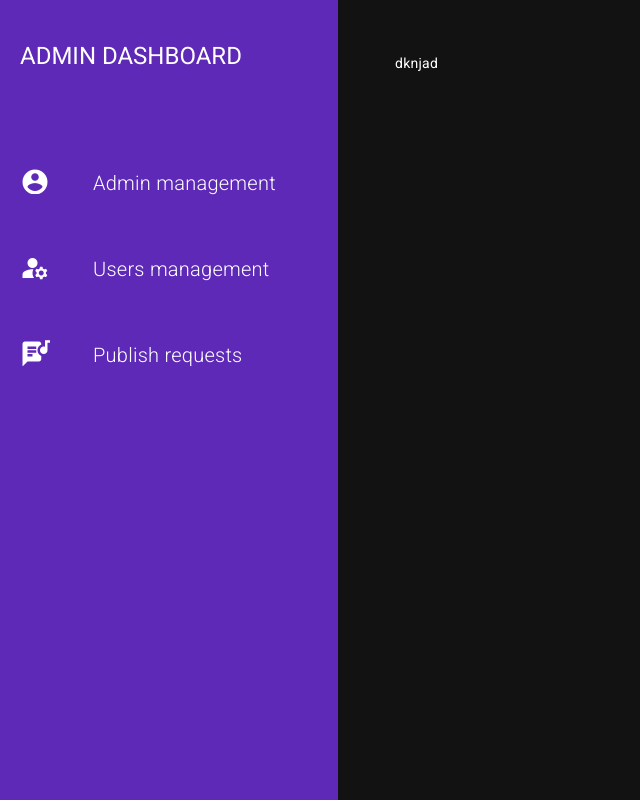
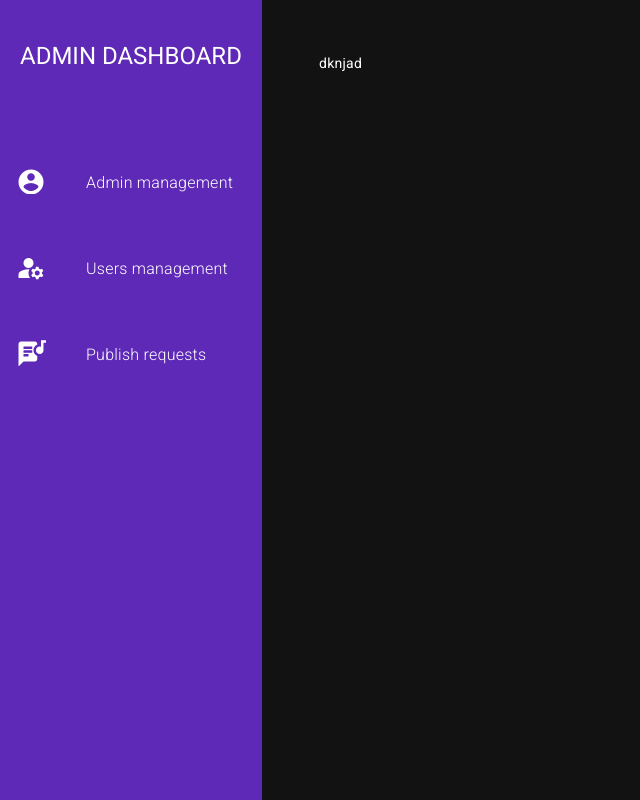
Before and after one commit to ltphat2204/cipherion, an Angular app in the folder src/admin/: page / in a window 1280 px wide. Shown: the whole page, without its empty margins (0-640 px from the left). Built offline with nearby package versions, Linux system fonts and the light colour scheme.

Commit message:
Add nav and search component

```diff
--- /dev/null
+++ b/src/admin/src/app/admin/view/view.component.html
@@ -0,0 +1 @@
+<app-search></app-search>
--- a/src/admin/src/app/app.component.html
+++ b/src/admin/src/app/app.component.html
@@ -1,22 +1,22 @@
 <div class="flex w-screen h-screen overflow-auto bg-background text-white">
-  <aside class="h-screen w-[338px] basis-navtab bg-foreground py-[40px] px-[20px]">
-    <h1 class="font-semibold text-2xl">ADMIN DASHBOARD</h1>
-    <nav class="pt-[52px] text-xl font-light">
-      <a class="flex gap-[43px] items-center pt-[24px] pb-[25px]">
+  <aside class="h-screen w-[338px] basis-navtab bg-foreground py-[40px]">
+    <a routerLink=""><h1 class="font-semibold text-2xl px-[20px]">ADMIN DASHBOARD</h1></a>
+    <nav class="pt-[52px] text-base font-light">
+      <a routerLink="admin" routerLinkActive="bg-background" class="flex gap-[40px] items-center pt-[24px] pb-[25px] px-4 hover:bg-purple-950">
         <div class="basis-[26px]"><mat-icon class="text-3xl block" aria-hidden="false" aria-label="Admin icon" fontIcon="account_circle"></mat-icon></div>
         <div>Admin management</div>
       </a>
-      <a class="flex gap-[43px] items-center pt-[24px] pb-[25px]">
+      <a routerLink="users" routerLinkActive="bg-background" class="flex gap-[40px] items-center pt-[24px] pb-[25px] px-4 hover:bg-purple-950">
         <div class="basis-[26px]"><mat-icon class="text-3xl block" aria-hidden="false" aria-label="Admin icon" fontIcon="manage_accounts"></mat-icon></div>
         <div>Users management</div>
       </a>
-      <a class="flex gap-[43px] items-center pt-[24px] pb-[25px]">
+      <a routerLink="publish" routerLinkActive="bg-background" class="flex gap-[40px] items-center pt-[24px] pb-[25px] px-4 hover:bg-purple-950">
         <div class="basis-[26px]"><mat-icon class="text-3xl block" aria-hidden="false" aria-label="Admin icon" fontIcon="lyrics"></mat-icon></div>
         <div>Publish requests</div>
       </a>
     </nav>
   </aside>
-  <main class="py-[53px] px-[57px]">
+  <main class="py-[53px] px-[57px] w-full">
     <router-outlet></router-outlet>
   </main>
 </div>
--- a/src/admin/src/app/app.component.ts
+++ b/src/admin/src/app/app.component.ts
@@ -1,11 +1,11 @@
 import { Component } from '@angular/core';
-import { RouterOutlet } from '@angular/router';
+import { RouterOutlet, RouterLink, RouterLinkActive } from '@angular/router';
 import {MatIconModule} from '@angular/material/icon';
 
 @Component({
   selector: 'app-root',
   standalone: true,
-  imports: [RouterOutlet, MatIconModule],
+  imports: [RouterOutlet, MatIconModule, RouterLink, RouterLinkActive],
   templateUrl: './app.component.html',
   styleUrl: './app.component.css'
 })
--- /dev/null
+++ b/src/admin/src/app/shared/search/search.component.html
@@ -0,0 +1,6 @@
+<input
+  [attr.placeholder]="placeholder"
+  [value]="search"
+  (input)="onSearchChange($event)"
+  class="w-full py-3 px-4 bg-transparent border-2 border-foreground text-white rounded-full"
+/>
--- /dev/null
+++ b/src/admin/src/app/shared/search/search.component.ts
@@ -0,0 +1,22 @@
+import { Component, EventEmitter, Input, Output } from '@angular/core';
+
+@Component({
+  selector: 'app-search',
+  standalone: true,
+  imports: [],
+  templateUrl: './search.component.html',
+  styleUrl: './search.component.css'
+})
+export class SearchComponent {
+  @Input() placeholder: string = "Search...";
+  @Input() search: string = "";
+  @Output() searchChange = new EventEmitter<string>();
+
+  onSearchChange(event: Event): void {
+    const input = event.target as HTMLInputElement;
+    if (input) {
+      this.search = input.value;
+      this.searchChange.emit(input.value);
+    }
+  }
+}
--- a/src/admin/tailwind.config.js
+++ b/src/admin/tailwind.config.js
@@ -12,7 +12,12 @@ module.exports = {
       },
       flexBasis: {
         'navtab': '338px'
-      }
+      },
+      borderColor: {
+        'background': '#121212',
+        'foreground': '#5F29B8',
+        'pop': '#B52626'
+      },
     },
   },
   plugins: [],
```
Also changed, not shown: src/admin/src/app/admin/view/view.component.ts (added, +13 -0 lines), src/admin/src/app/app.routes.ts (+13 -0 lines), src/admin/src/app/shared/shared.module.ts (added, +12 -0 lines), src/admin/src/app/admin/view/view.component.css (added), src/admin/src/app/shared/search/search.component.css (added).
